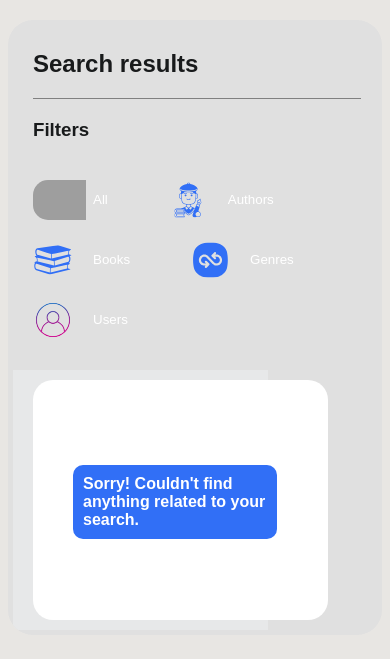
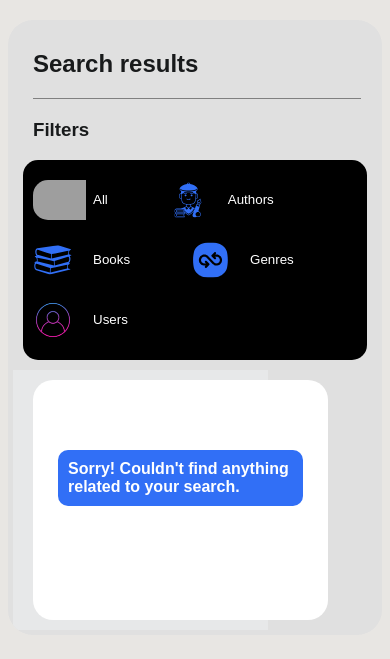
Before and after one commit to Scion-Kin/Libly, a Flask app: template web_client/templates/search_results.html in a window 390 px wide. Shown: the part 50-709 px from the top of the page. Run offline with Flask 3, Linux system fonts and the light colour scheme; the template is opened without the code that fills it, so the values that code supplies are empty; grey boxes are pictures that could not be loaded.

Commit message:
Minor css fix for the search results and profile page

```diff
--- a/web_client/static/styles/profile.css
+++ b/web_client/static/styles/profile.css
@@ -142,6 +142,7 @@ main {
 
     .book-description {
         margin-top: -15px;
+        padding: 0px 5px;
     }
 
     .naming {
--- a/web_client/static/styles/search_results.css
+++ b/web_client/static/styles/search_results.css
@@ -36,6 +36,7 @@ aside h3,  aside h2 {
     margin: 10px 10px;
     padding: 10px;
     border-radius: 15px;
+    background-color: black;
 }
 
 .results_nav button {
@@ -147,30 +148,24 @@ aside h3,  aside h2 {
     background-color: #059e54 !important;
 }
 
+@media (max-width: 900px) {
 
-
-@media (max-width: 900px) {
     .results_nav {
         flex-direction: row;
         flex-wrap: wrap;
     }
 
     .description {
-        float: left;
         backdrop-filter: blur(20px);
-        padding: 20px;
+        padding: 5px;
         border-radius: 15px;
-        width: 80%;
         height: fit-content;
+        width: fit-content;
     }
 
     .book-description {
         margin-top: -15px;
-    }
-
-    .naming {
-        display: block;
-        margin-top: 5px;
+        padding: 0px;
     }
 
     .result-box {
```
